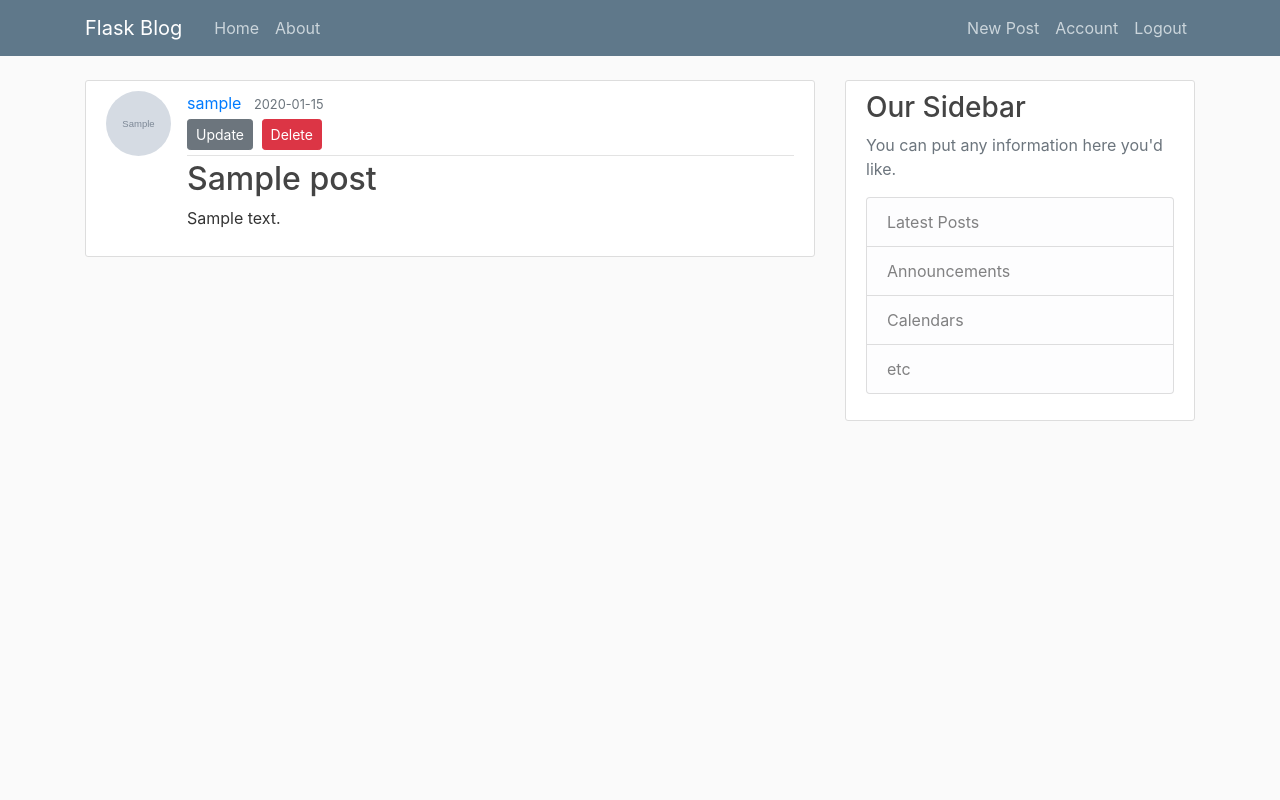
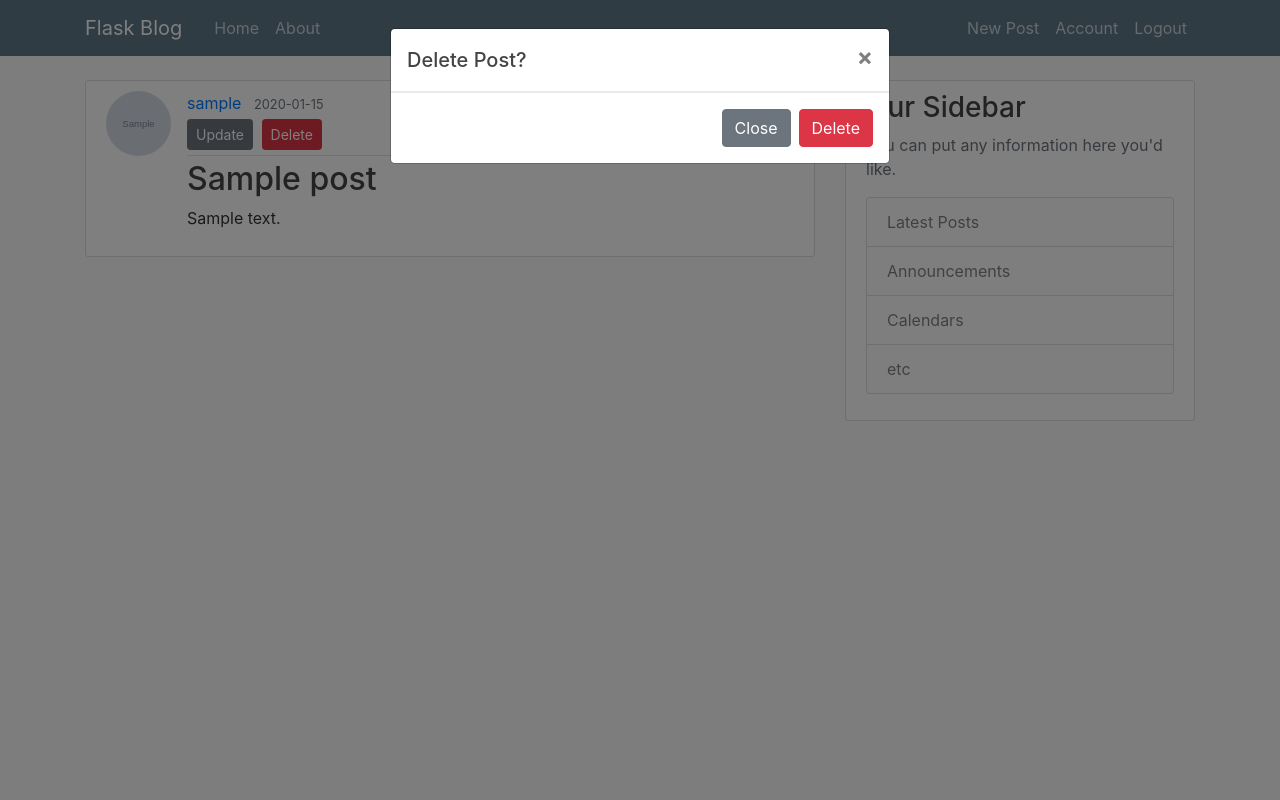
Before and after one commit to davidhammaker/YouTubeFlaskBlog, a Flask app: page /post/1 in a window 1280 px wide, after a click on "Delete". Run offline with Flask 2, Linux system fonts and the light colour scheme; a user stored in the database is signed in; tables that the repository leaves empty hold one stand-in row (values such as "Sample post"); grey boxes marked "Sample" are stand-in pictures; some libraries are stand-ins or nearby versions.

Commit message:
Create 'Delete' modal
When a user views a page for a post created by the user, if the user
clicks the 'Delete' button, the user will see a modal appear to confirm
the deletion. The modal does not yet delete the post, but it does
display properly.

```diff
--- a/flaskblog/templates/post.html
+++ b/flaskblog/templates/post.html
@@ -18,4 +18,22 @@
             <p class="article-content">{{ post.content }}</p>
         </div>
     </article>
+    <div class="modal fade" id="deleteModal" tabindex="-1" role="dialog" aria-labelledby="deleteModalLabel" aria-hidden="true">
+        <div class="modal-dialog" role="document">
+            <div class="modal-content">
+                <div class="modal-header">
+                    <h5 class="modal-title" id="deleteModalLabel">Delete Post?</h5>
+                    <button type="button" class="close" data-dismiss="modal" aria-label="Close">
+                        <span aria-hidden="true">&times;</span>
+                    </button>
+                </div>
+                <div class="modal-footer">
+                    <button type="button" class="btn btn-secondary" data-dismiss="modal">Close</button>
+                    <form action="{{ url_for('delete_post', post_id=post.id) }}" method="post">
+                        <input type="submit" class="btn btn-danger" value="Delete">
+                    </form>
+                </div>
+            </div>
+        </div>
+    </div>
 {% endblock content %}
```
